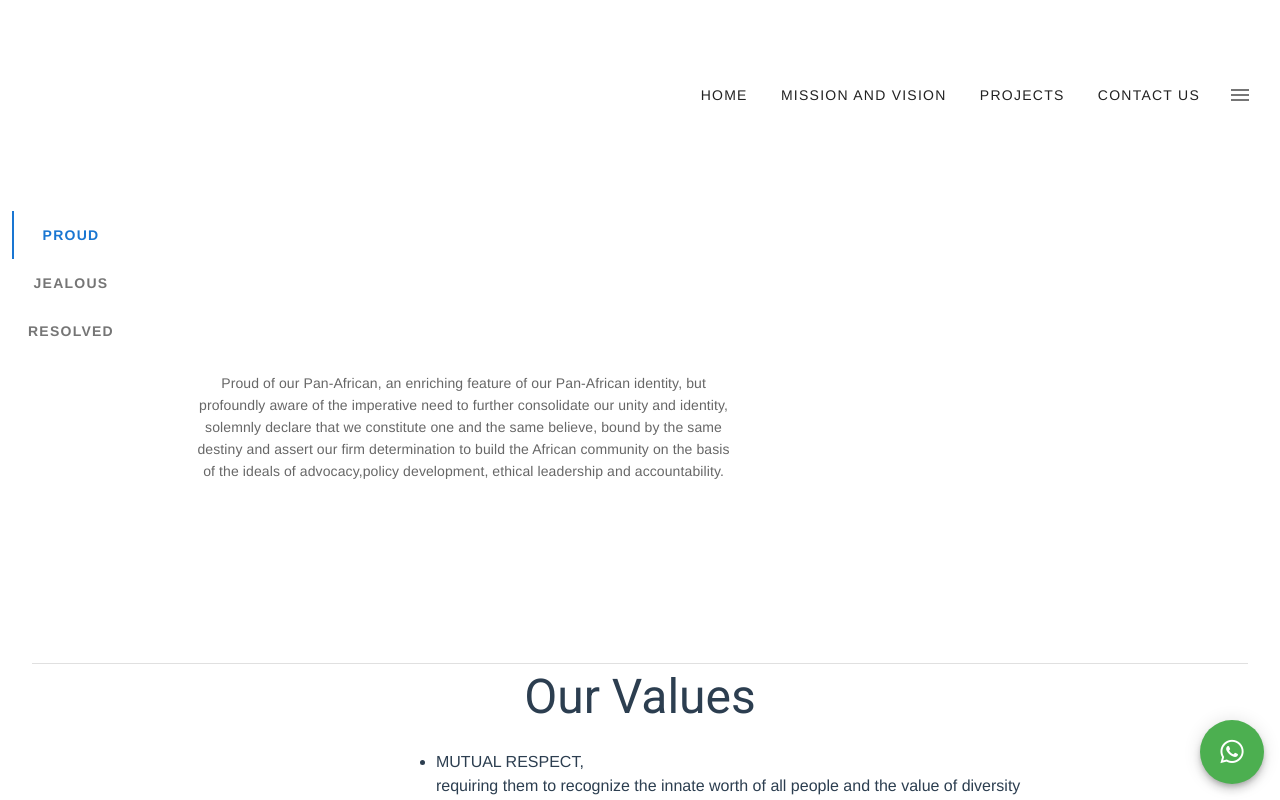
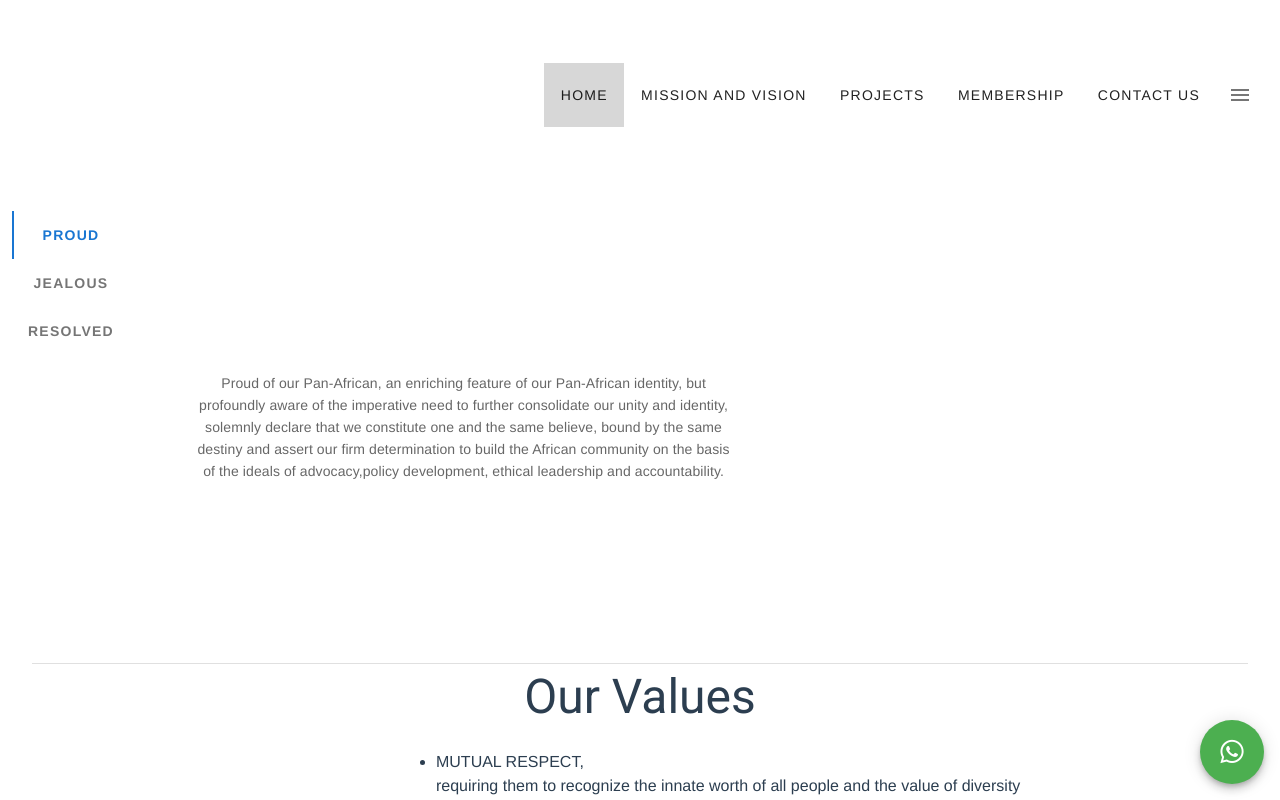
Before and after one commit to Netpoc/enfaafrica, a Vue app: page /#/ in a window 1280 px wide. Shown: the top 800 px of the page. Built offline with nearby package versions, Linux system fonts and the light colour scheme.

Commit message:
add Toolbar Items

```diff
--- a/src/router/index.js
+++ b/src/router/index.js
@@ -8,15 +8,24 @@ Vue.use(VueRouter)
   {
     path: '/',
     name: 'Home',
-    component: Home
+    component: Home,
+    meta: {
+      title: 'Executive Network For Africa | Offical Home Page',
+      metaTags:[
+        {
+          name: 'viewport',
+          content: 'width=device-width, initial-scale=1.0',
+        },
+
+      ]},
   },
   {
-    path: '/about',
-    name: 'About',
+    path: '/Membership',
+    name: 'Member',
     // route level code-splitting
     // this generates a separate chunk (about.[hash].js) for this route
     // which is lazy-loaded when the route is visited.
-    component: () => import(/* webpackChunkName: "about" */ '../views/About.vue')
+    component: () => import(/* webpackChunkName: "about" */ '../views/Member.vue')
   }
 ]
 
--- a/src/views/Home.vue
+++ b/src/views/Home.vue
@@ -9,9 +9,10 @@
         <v-toolbar flat>
             <v-toolbar-items class="hidden-sm-and-down">
             <v-spacer></v-spacer>
-            <v-btn text>Home</v-btn>
+            <v-btn text to="/">Home</v-btn>
             <v-btn text>Mission and Vision</v-btn>
             <v-btn text>Projects</v-btn>
+            <v-btn text to="/Member">Membership</v-btn>
             <v-btn text>Contact Us</v-btn>
             </v-toolbar-items>
             <v-app-bar-nav-icon
```
Also changed, not shown: src/views/Member.vue (renamed from src/views/About.vue).
